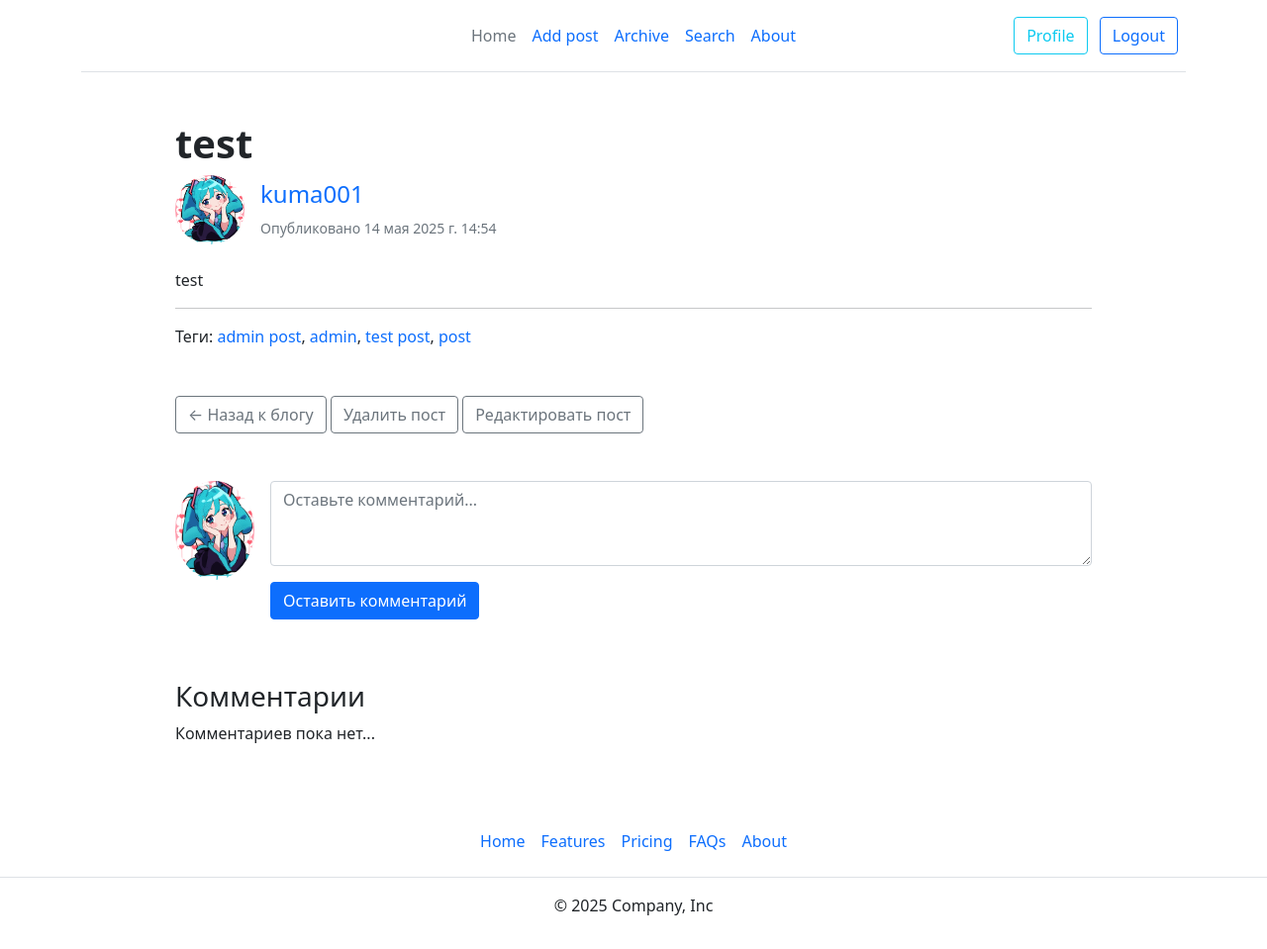
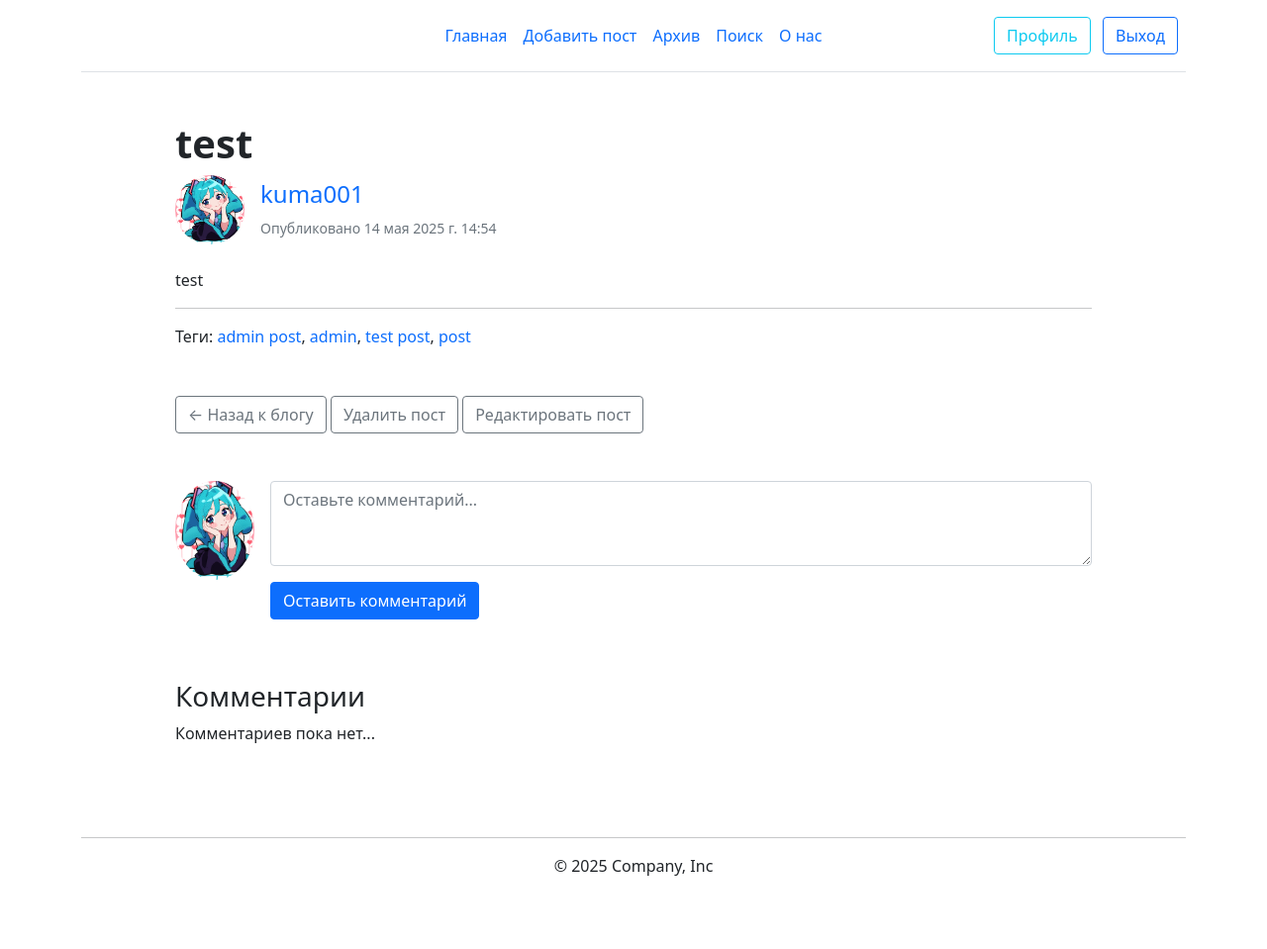
Before and after one commit to KumaKuma0810/BlogProject, a Django app: page /test/ in a window 1280 px wide. Shown: the whole page at 99% size. After the commit the page ends 885 px from the top, so only its background shows below. Run offline with Django 5.2, Linux system fonts and the light colour scheme; a user stored in the database is signed in; data comes from the database, SQL or seed files in the repository; both versions use the stored data as it was after the commit; some libraries are stand-ins or nearby versions.

Commit message:
update files

```diff
--- a/DjangoProject/blog_project/blog/form.py
+++ b/DjangoProject/blog_project/blog/form.py
@@ -1,7 +1,10 @@
 from django import forms
 from django.contrib.auth.models import User
 from django.contrib.auth.forms import UserCreationForm
+
 from ckeditor_uploader.widgets import CKEditorUploadingWidget
+from tinymce.widgets import TinyMCE
+
 from .models import *
 
 class UserUpdateForm(forms.ModelForm):
@@ -26,9 +29,9 @@ class ProfileUpdateForm(forms.ModelForm):
         }
 
 class PostCreateForm(forms.ModelForm):
-    title = forms.CharField(max_length=100, widget=forms.TextInput(attrs={'class': 'form-control'}))
-    body = forms.CharField(widget=CKEditorUploadingWidget(attrs={'class': 'form-control','rows': 10, 'coll': 111} ,config_name='default'))
-    tags = forms.CharField(required=False, widget=forms.TextInput(attrs={'class': 'form-control', 'placeholder': 'Введите теги через запятую'}))
+    title = forms.CharField(label='Заголовок', max_length=100, widget=forms.TextInput(attrs={'class': 'form-control'}))
+    body = forms.CharField(label='Описание', widget=TinyMCE(attrs={'class':'form-control','cols': 110, 'rows': 10}))
+    tags = forms.CharField(label='Тег', required=False, widget=forms.TextInput(attrs={'class': 'form-control', 'placeholder': 'Введите теги через запятую'}))
 
     class Meta:
         model = Post
--- a/DjangoProject/blog_project/blog/models.py
+++ b/DjangoProject/blog_project/blog/models.py
@@ -2,7 +2,8 @@ from django.db import models
 from django.urls import reverse
 from django.utils.text import slugify
 from django.contrib.auth.models import User
-from ckeditor_uploader.fields import RichTextUploadingField
+# from ckeditor_uploader.fields import RichTextUploadingField
+from tinymce.models import HTMLField
 
 class Tag(models.Model):
     name = models.CharField(max_length=50, unique=True)
@@ -38,7 +39,7 @@ class Comment(models.Model):
 class Post(models.Model):
     title = models.CharField(max_length=200)
     slug = models.SlugField(max_length=200, unique=True, blank=True)
-    body = RichTextUploadingField()
+    body = HTMLField(blank=True)
     created_at = models.DateTimeField(auto_now=True)
     published = models.BooleanField(default=True)
     author = models.ForeignKey(User, on_delete=models.CASCADE)
--- a/DjangoProject/blog_project/blog/urls.py
+++ b/DjangoProject/blog_project/blog/urls.py
@@ -15,8 +15,8 @@ urlpatterns = [
     path('search', SearchPost, name='post_search'),
     path('tag/<int:tag_id>', PostsByTag, name='posts_by_tag'),
 
-    path('post/delete/<int:pk>', PostDeleteView.as_view(), name='post_delete'),
-    path('post/edit/<int:pk>', UpdatePost, name='post_edit'),
+    path('post/delete/<slug:slug>', PostDeleteView.as_view(), name='post_delete'),
+    path('post/edit/<slug:slug>', UpdatePost, name='post_edit'),
 
     path('create/', PostCreate, name='post_create'),
 
--- a/DjangoProject/blog_project/blog/views.py
+++ b/DjangoProject/blog_project/blog/views.py
@@ -106,11 +106,11 @@ def PostCreate(request):
 
 
 @login_required
-def UpdatePost(request, pk):
-    post = get_object_or_404(Post, pk=pk)
+def UpdatePost(request, slug):
+    post = get_object_or_404(Post, slug=slug)
 
     if post.author != request.user:
-        return redirect('post_detail', pk)
+        return redirect('post_detail', slug)
 
     if request.method == 'POST':
         form = PostCreateForm(request.POST)
@@ -128,7 +128,7 @@ def UpdatePost(request, pk):
                 tag, created = Tag.objects.get_or_create(name=tag_name, slug=tag_slug)
                 post.tags.add(tag)
 
-            return redirect('/')
+            return redirect('post_detail', slug=slug)
     else:
         initial_tags = ', '.join(tag.name for tag in post.tags.all())
         form = PostCreateForm(initial = {
--- a/DjangoProject/blog_project/blog_project/urls.py
+++ b/DjangoProject/blog_project/blog_project/urls.py
@@ -9,4 +9,6 @@ urlpatterns = [
 ]
 # Это нужно ТОЛЬКО в режиме разработки
 if settings.DEBUG:
+    path("ckeditor/", include("ckeditor_uploader.urls")),
+    path('tinymce/', include('tinymce.urls')),
     urlpatterns += static(settings.MEDIA_URL, document_root=settings.MEDIA_ROOT)
--- a/DjangoProject/blog_project/templates/base.html
+++ b/DjangoProject/blog_project/templates/base.html
@@ -13,7 +13,7 @@
     <title>{% block title %} Блоггг. {% endblock %} </title>
 </head>
 
-<body class="d-flex flex-column h-100">
+<body class="d-flex flex-column min-vh-100">
     {% include 'inc/navbar.html' %}
     <main class="flex-shrink-0">
         {% block content %} {% endblock %}
@@ -21,17 +21,10 @@
     <script src=" https://cdn.jsdelivr.net/npm/bootstrap@5.0.2/dist/js/bootstrap.bundle.min.js"
         integrity="sha384-MrcW6ZMFYlzcLA8Nl+NtUVF0sA7MsXsP1UyJoMp4YLEuNSfAP+JcXn/tWtIaxVXM" crossorigin="anonymous">
         </script>
+    <footer class="container footer mt-auto py-3 bg-ligh">
+        <hr>
+        <p class="text-center text-body-secondary">© 2025 Company, Inc</p>
 
-
-    <footer class="footer mt-auto py-3 bg-ligh">
-        <ul class="nav justify-content-center border-bottom pb-3 mb-3">
-            <li class="nav-item"><a href="#" class="nav-link px-2 text-body-secondary">Home</a></li>
-            <li class="nav-item"><a href="#" class="nav-link px-2 text-body-secondary">Features</a></li>
-            <li class="nav-item"><a href="#" class="nav-link px-2 text-body-secondary">Pricing</a></li>
-            <li class="nav-item"><a href="#" class="nav-link px-2 text-body-secondary">FAQs</a></li>
-            <li class="nav-item"><a href="#" class="nav-link px-2 text-body-secondary">About</a></li>
-        </ul>
-        <p class="text-center text-body-secondary">© 2025 Company, Inc</p>
     </footer>
 </body>
 
--- a/DjangoProject/blog_project/templates/blog/author_detail.html
+++ b/DjangoProject/blog_project/templates/blog/author_detail.html
@@ -7,8 +7,9 @@
     <h2 class="mt-3">{{ profile.user }}</h2>
     <p class="text-muted">{{ profile.bio }}</p>
     <div class="d-flex justify-content-center gap-2 mb-4">
-        <button class="btn btn-primary"><i class="bi bi-person-plus"></i> Подписаться</button>
+        {% if request.user == profile.user %}
         <button class="btn btn-outline-secondary"><i class="bi bi-pencil"></i> Редактировать</button>
+        {% endif %}
     </div>
 </div>
 
--- a/DjangoProject/blog_project/templates/blog/post_create.html
+++ b/DjangoProject/blog_project/templates/blog/post_create.html
@@ -6,6 +6,7 @@
     <h1>Создать новый пост</h1>
     <form method="post" enctype="multipart/form-data">
         {% csrf_token %}
+        {{ form.media }}
         {{ form.as_p}}
         <button type="submit" class="btn btn-primary">Сохранить</button>
     </form>
--- a/DjangoProject/blog_project/templates/blog/post_detail.html
+++ b/DjangoProject/blog_project/templates/blog/post_detail.html
@@ -15,7 +15,6 @@
                     <div class="d-flex align-items-center mb-3">
                         <img src="{{ post.author.profile.avatar.url }}" alt="Аватар" class="rounded-circle me-3"
                             width="70" height="70">
-
                         <div>
                             <h4> <a href="{% url 'author' post.author.id %}">{{ post.author }}</a></h4>
                             <small class="text-muted">Опубликовано {{ post.created_at }}</small>
@@ -40,8 +39,8 @@
                 <div class="mt-5">
                     <a href="/" class="btn btn-outline-secondary">&larr; Назад к блогу</a>
                     {% if post.author == request.user or request.user.is_superuser %}
-                    <a href="{% url 'post_delete' post.pk %}" class="btn btn-outline-secondary"> Удалить пост</a>
-                    <a href="{% url 'post_edit' post.pk %}" class="btn btn-outline-secondary">Редактировать
+                    <a href="{% url 'post_delete' post.slug %}" class="btn btn-outline-secondary"> Удалить пост</a>
+                    <a href="{% url 'post_edit' post.slug %}" class="btn btn-outline-secondary">Редактировать
                         пост</a>
                     {% endif %}
 
--- a/DjangoProject/blog_project/templates/inc/navbar.html
+++ b/DjangoProject/blog_project/templates/inc/navbar.html
@@ -10,23 +10,38 @@
         </div>
 
         <ul class="nav col-12 col-md-auto mb-2 justify-content-center mb-md-0">
-            <li><a href="/" class="nav-link px-2 link-secondary">Home</a></li>
+            <li class="nav-item">
+                <a href="/" class="nav-link px-2 {% if request.path == '/' %}link-secondary{% endif %}">Главная</a>
+            </li>
             {% if user.is_authenticated %}
-            <li><a href="{% url 'post_create' %}" class="nav-link px-2">Add post</a></li>
-            <li><a href="{% url 'post_atchive' %}" class="nav-link px-2">Archive</a></li>
+            <li class="nav-item">
+                <a href="{% url 'post_create' %}"
+                    class="nav-link px-2 {% if request.path == '/create/' %}link-secondary{% endif %}">Добавить
+                    пост</a>
+            </li>
+            <li class="nav-item">
+                <a href="{% url 'post_atchive' %}"
+                    class="nav-link px-2 {% if request.path == '/post-archive' %}link-secondary{% endif %}">Архив</a>
+            </li>
             {% endif %}
 
-            <li><a href="{% url 'post_search' %}" class="nav-link px-2">Search</a></li>
-            <li><a href="{% url 'about_page' %}" class="nav-link px-2">About</a></li>
+            <li class="nav-item">
+                <a href="{% url 'post_search' %}"
+                    class="nav-link px-2 {% if request.path == '/search' %}link-secondary{% endif %} ">Поиск</a>
+            </li>
+            <li class="nav-item">
+                <a href="{% url 'about_page' %}"
+                    class="nav-link px-2  {% if request.path == '/about' %}link-secondary{% endif %} ">О нас</a>
+            </li>
         </ul>
 
         <div class="col-md-3 text-end">
             {% if user.is_authenticated %}
-            <a href="{% url 'profile' %}" class="btn btn-outline-info me-2">Profile</a>
-            <a href="{% url 'logout' %}" type="button" class="btn btn-outline-primary me-2">Logout</a>
+            <a href="{% url 'profile' %}" class="btn btn-outline-info me-2">Профиль</a>
+            <a href="{% url 'logout' %}" type="button" class="btn btn-outline-primary me-2">Выход</a>
             {% else %}
-            <a href="{% url 'login' %}" type="button" class="btn btn-outline-primary me-2">Login</a>
-            <a href="{% url 'signup' %}" type="button" class="btn btn-primary">Sign-up</a>
+            <a href="{% url 'login' %}" type="button" class="btn btn-outline-primary me-2">Вход</a>
+            <a href="{% url 'signup' %}" type="button" class="btn btn-primary">Регистрация</a>
 
             {% endif %}
         </div>
```
Also changed, not shown: DjangoProject/blog_project/blog_project/settings.py (+12 -0 lines), DjangoProject/blog_project/templates/blog/post_edit.html (+13 -1 lines), DjangoProject/blog_project/templates/blog/profile.html (+7 -5 lines), DjangoProject/blog_project/templates/blog/search_post.html (+11 -9 lines), DjangoProject/blog_project/templates/inc/footer.html (deleted, +0 -20 lines), DjangoProject/blog_project/templates/inc/header.html (deleted, +0 -10 lines), DjangoProject/blog_project/db.sqlite3.
